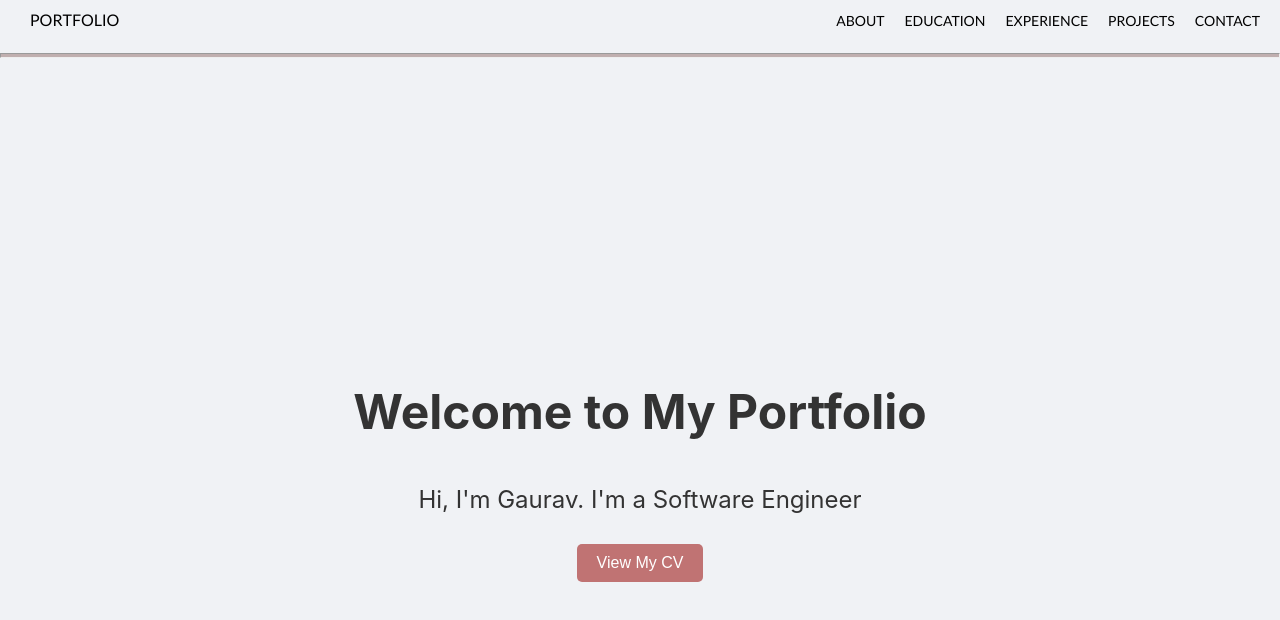
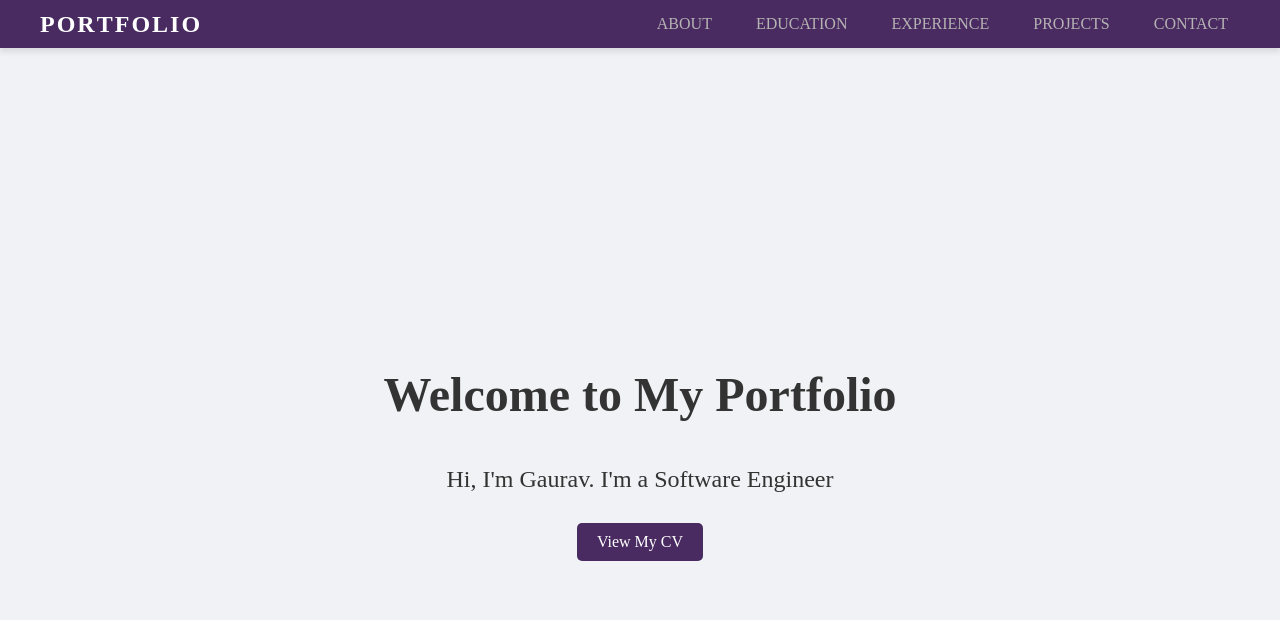
Before and after one commit to Gaurav3478/gauravth-portfolio, a React (Create React App) app: page / in a window 1280 px wide. Shown: the top 620 px of the page. Built offline with nearby package versions, Linux system fonts and the light colour scheme.

Commit message:
Css of Navbar and other pages changed

```diff
--- a/src/App.css
+++ b/src/App.css
@@ -1,12 +1,16 @@
 .App {
   text-align: center;
+}
+
+* {
+  font-family: cursive;
 }
 
 body {
   background-color: #f0f2f5;
 }
 
-.horizontal-line{
+.horizontal-line {
   height: 3px;
   background-color: #c0afaf;
 }
--- a/src/App.js
+++ b/src/App.js
@@ -25,7 +25,6 @@ function App() {
       ) : (
         <BrowserRouter>
           <NavBar />
-          <hr className='horizontal-line'></hr>
           <Routes>
             <Route path="/" element={<HomePage />} />
             <Route path="/education" element={<Education />} />
--- a/src/components/Navbar/Navbar.css
+++ b/src/components/Navbar/Navbar.css
@@ -1,52 +1,50 @@
 /* Navbar container */
 .navbar {
-    overflow: hidden;
-    font-family: 'Gill Sans', 'Gill Sans MT', Calibri, 'Trebuchet MS', sans-serif;
-    padding: 10px;
     display: flex;
-    flex-direction: row;
     justify-content: space-between;
+    align-items: center;
+    padding: 7px 40px;
+    background-color: #492b62;
+    box-shadow: 0px 4px 6px rgba(0, 0, 0, 0.1);
+    font-family:cursive;
+    position: sticky;
+    top: 0;
+    z-index: 1000;
 }
 
-.portfolio-heading {
-    padding-left: 20px;
+.portfolio-heading .logo {
     display: flex;
-    flex-direction: row;
-    color: black;
+    font-size: 24px;
+    color: #fff;
     text-decoration: none;
-
+    font-weight: bold;
+    letter-spacing: 2px;
+    text-transform: uppercase;
 }
 
-.portfolio-heading p {
-    font-size: 16px;
+.portfolio-heading .logo span {
+    transition: transform 0.3s ease;
 }
 
-img {
-    width: 70px;
-    height: 30px;
+.portfolio-heading .logo:hover span {
+    transform: translateY(-5px);
+    color: #c29696;
 }
 
+/* Navigation links */
 .navbar-section {
-    position: relative;
-    float: right;
+    display: flex;
+    gap: 20px;
 }
 
 .navbar-section a {
-    font-size: 14px;
-    color: black;
-    margin-right: 20px;
-    text-align: center;
+    font-size: 16px;
+    color: #b6b3b3;
     text-decoration: none;
-    margin: 0 10px;
-}
-
-.navbar-section a {
-    text-decoration: none;
+    padding: 8px 12px;
+    border-radius: 5px;
     position: relative;
-    display: inline-block;
-    padding-bottom: 6px;
-    color: #000;
-    transition: color 0.4s ease;
+    transition: background 0.3s ease, color 0.3s ease;
 }
 
 .navbar-section a::after {
@@ -55,9 +53,14 @@ img {
     left: 0;
     bottom: 0;
     width: 0;
-    height: 3px;
-    background: #c0afaf; /* Underline color */
-    transition: width 0.4s ease; /* Smooth underline effect */
+    height: 2px;
+    background: #c29696;
+    transition: width 0.3s ease;
+}
+
+.navbar-section a:hover,
+.navbar-section a.active {
+    color: white;
 }
 
 .navbar-section a:hover::after,
@@ -65,6 +68,20 @@ img {
     width: 100%;
 }
 
-.navbar-section a:hover {
-    color:#c0afaf;
+/* Responsive Design */
+@media screen and (max-width: 768px) {
+    .navbar {
+        flex-direction: column;
+        padding: 10px 20px;
+    }
+
+    .navbar-section {
+        flex-direction: column;
+        align-items: center;
+        gap: 10px;
+    }
+
+    .navbar-section a {
+        font-size: 18px;
+    }
 }
--- a/src/components/Navbar/Navbar.js
+++ b/src/components/Navbar/Navbar.js
@@ -1,13 +1,12 @@
-// src/pages/Home.js
 import React from 'react';
 import { NavLink } from 'react-router-dom';
 import './Navbar.css';
 
 const Navbar = () => {
     return (
-        <div class="navbar">
-            <div>
-                <NavLink className='portfolio-heading' to='/'>
+        <div className="navbar">
+            <div className="portfolio-heading">
+                <NavLink to="/" className="logo">
                     <span>P</span>
                     <span>O</span>
                     <span>R</span>
@@ -19,13 +18,14 @@ const Navbar = () => {
                     <span>O</span>
                 </NavLink>
             </div>
-            <div className='navbar-section'>
+            <div className="navbar-section">
                 <NavLink to="/about" activeClassName="active">ABOUT</NavLink>
-                <NavLink to="/education" activeClassName="active" >EDUCATION</NavLink>
-                <NavLink to="/experience" activeClassName="active" >EXPERIENCE</NavLink>
-                <NavLink to="/projects" activeClassName="active" >PROJECTS</NavLink>
-                <NavLink to="/contact" activeClassName="active" >CONTACT</NavLink>
-            </div></div>
+                <NavLink to="/education" activeClassName="active">EDUCATION</NavLink>
+                <NavLink to="/experience" activeClassName="active">EXPERIENCE</NavLink>
+                <NavLink to="/projects" activeClassName="active">PROJECTS</NavLink>
+                <NavLink to="/contact" activeClassName="active">CONTACT</NavLink>
+            </div>
+        </div>
     );
 };
 
--- a/src/pages/ContactPage/ContactPage.css
+++ b/src/pages/ContactPage/ContactPage.css
@@ -89,7 +89,7 @@
 .emailForm button {
   width: 100%;
   padding: 12px;
-  background-color: #c29696;
+  background-color: #492b62;
   color: white;
   font-size: 1rem;
   border: none;
--- a/src/pages/HomePage/HomePage.css
+++ b/src/pages/HomePage/HomePage.css
@@ -21,7 +21,7 @@ p {
 
 button {
   padding: 10px 20px;
-  background-color: #c07373;
+  background-color: #492b62;
   font-size: 1rem;
   color: #fff;
   border: none;
@@ -34,11 +34,11 @@ button:hover {
   background-color: #3e6b9a;
 }
 
-.home a{
+.home a {
   text-decoration: none;
 }
 
-.home button{
+.home button {
   display: flex;
   flex-direction: row;
 }
--- a/src/pages/InitialPage/InitialPage.css
+++ b/src/pages/InitialPage/InitialPage.css
@@ -7,7 +7,7 @@
   display: flex;
   justify-content: center;
   align-items: center;
-  background-color: #1a1a2e; /* Background color */
+  background-color: #492b62; /* Background color */
   color: #ffffff; /* Text color */
   z-index: 1000;
   transition: opacity 1s ease-in-out;
```
Also changed, not shown: public/logo192.png, 1 other file (tests, documents, lock files or other folders).
